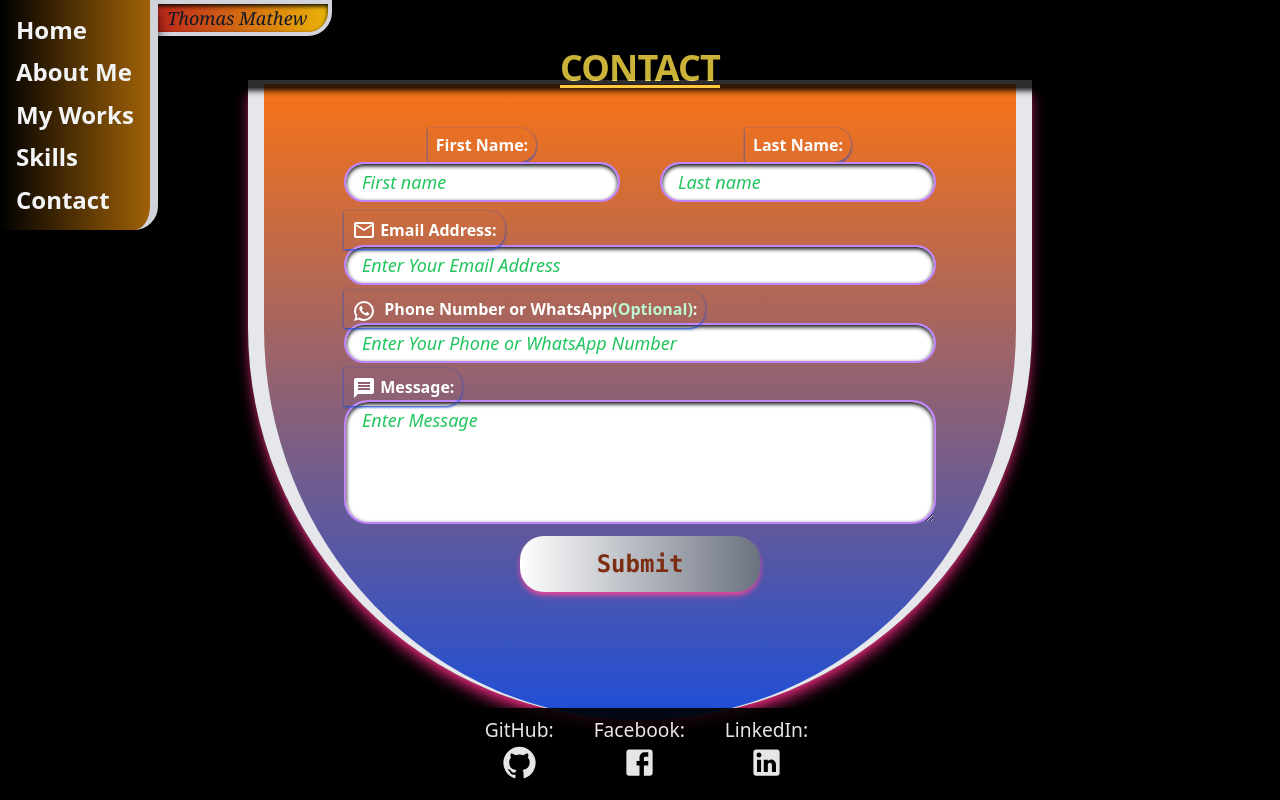
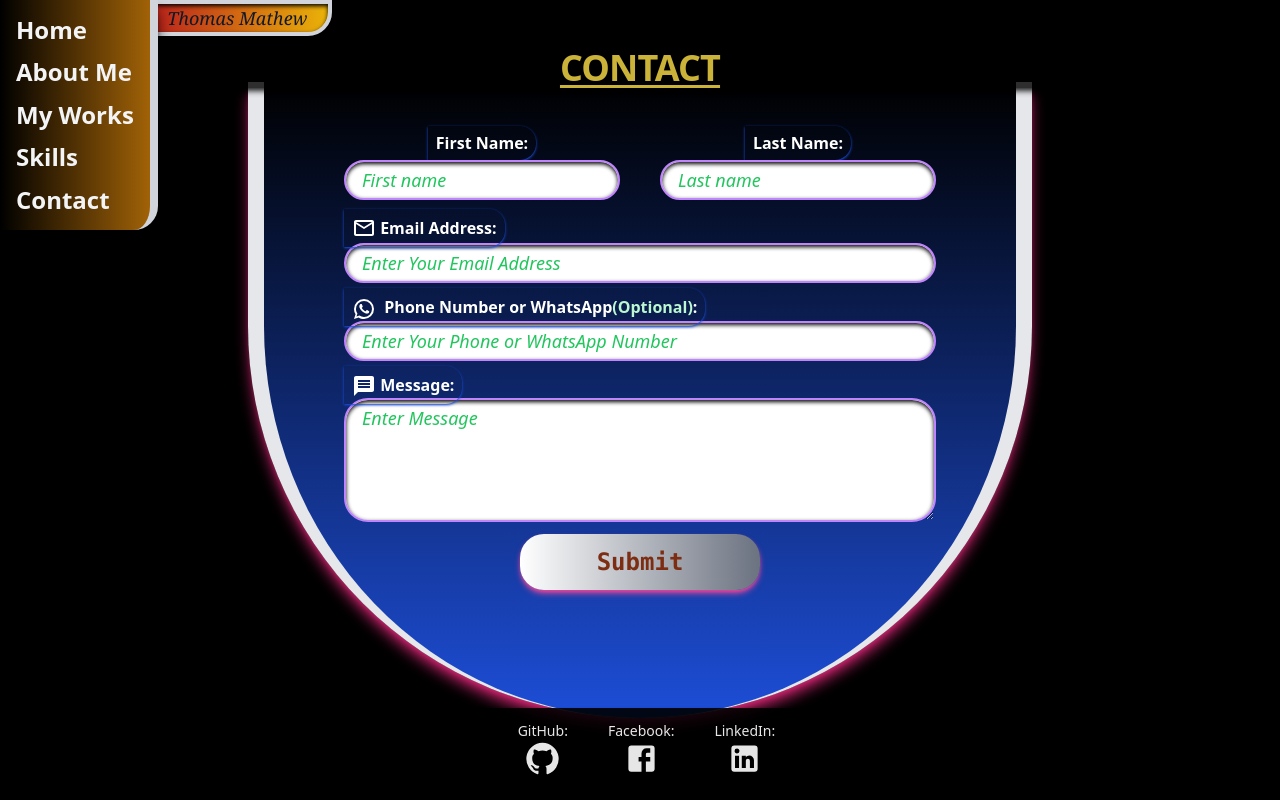
Before and after one commit to luffy17zoro17/portfolio.1, a Next.js app: page /contact in a window 1280 px wide. Built offline with nearby package versions, Linux system fonts and the light colour scheme.

Commit message:
ui fixed

```diff
--- a/components/ContactFooter.js
+++ b/components/ContactFooter.js
@@ -7,9 +7,10 @@ import Link from 'next/link';
 const ContactFooter=()=>{
     return (
        <div>
-         <div className='flex items-center h-[5rem] gap-10
-        justify-center text-white fixed bottom-3 z-10 left-0
-        w-[101%] bg-black shadow-md shadow-black opacity-90'>
+         <div className='flex items-center h-[4rem] gap-10
+        justify-center text-white fixed bottom-1 z-10 left-0
+        w-[101%] bg-black shadow-md shadow-black opacity-90 text-xs
+         lg:text-sm lg:h-[5rem] lg:bottom-3'>
         <div className='flex flex-col items-center'>GitHub:
         <Link href={`${process.env.PRIVATE_GITHU_KEY}`} className="flex flex-col">
           <a><GitHubIcon fontSize="large"/></a></Link>
--- a/components/ContactForm.js
+++ b/components/ContactForm.js
@@ -9,10 +9,10 @@ const ContactForm = ({state,handleSubmit}) => {
  return (
  <div className='bg-black w-[100%] flex justify-center'>
  <div className='shadow-lg mt-[10rem]
- shadow-pink-600 rounded-b-full flex border-t-[0.3rem]
+ shadow-pink-600 rounded-b-full flex border-t-[0rem]
   border-x-[1rem]
  flex-col justify-center items-center
- bg-gradient-to-b from-orange-500 to-blue-700 px-3
+ bg-gradient-to-b from-black to-blue-700 px-3
   md:px-[5rem] md:mt-[14rem] lg:mt-0'>
   <form onSubmit={handleSubmit}>
   <div className='pb-[8rem] py-11 space-y-4'>
```
